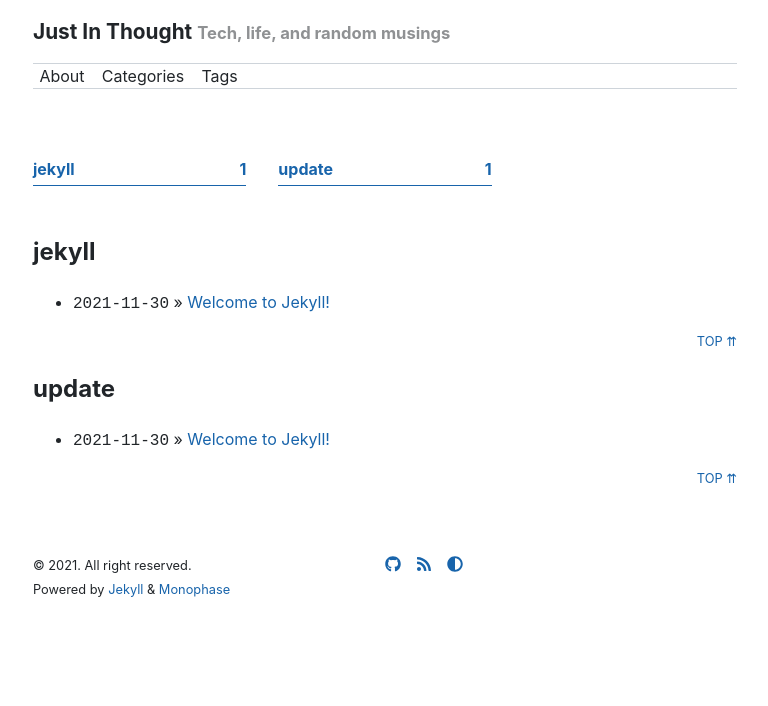
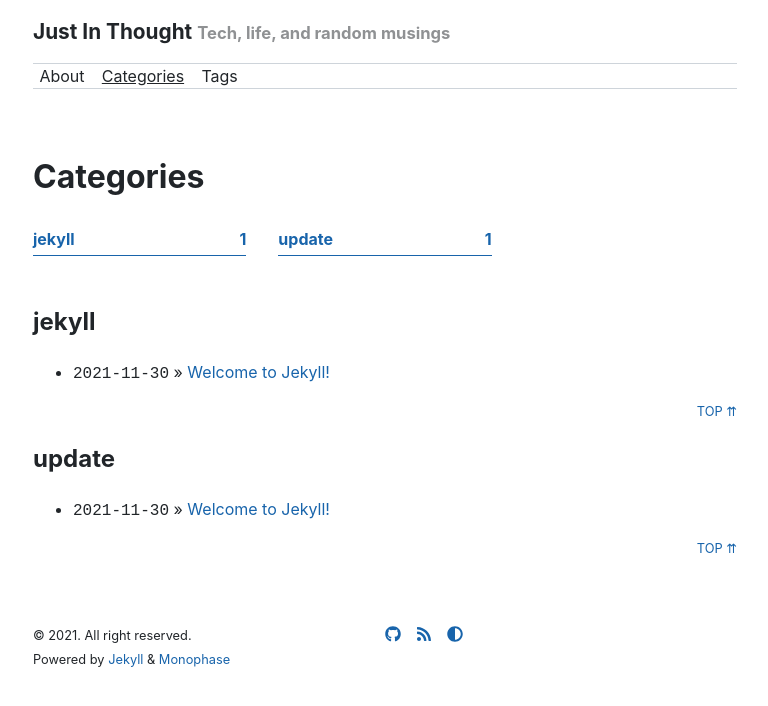
Before and after one commit to justinjao/justinjao.github.io, a Jekyll site: the page built from categories.md, in a window 1280 px wide. Shown: the top 706 px of the page, without its empty margins (255-1023 px from the left). Built offline with Jekyll 4.4.1, drawn with Linux system fonts in a browser that asks for light colours; nearby versions of some CDN libraries.

Commit message:
fixed front matter to fix broken page links

```diff
--- a/categories.md
+++ b/categories.md
@@ -1,4 +1,6 @@
 ---
 layout: archive
 type: categories
+title: Categories
+permalink: /categories/
 ---
```
Also changed, not shown: tags.md (+2 -0 lines).
